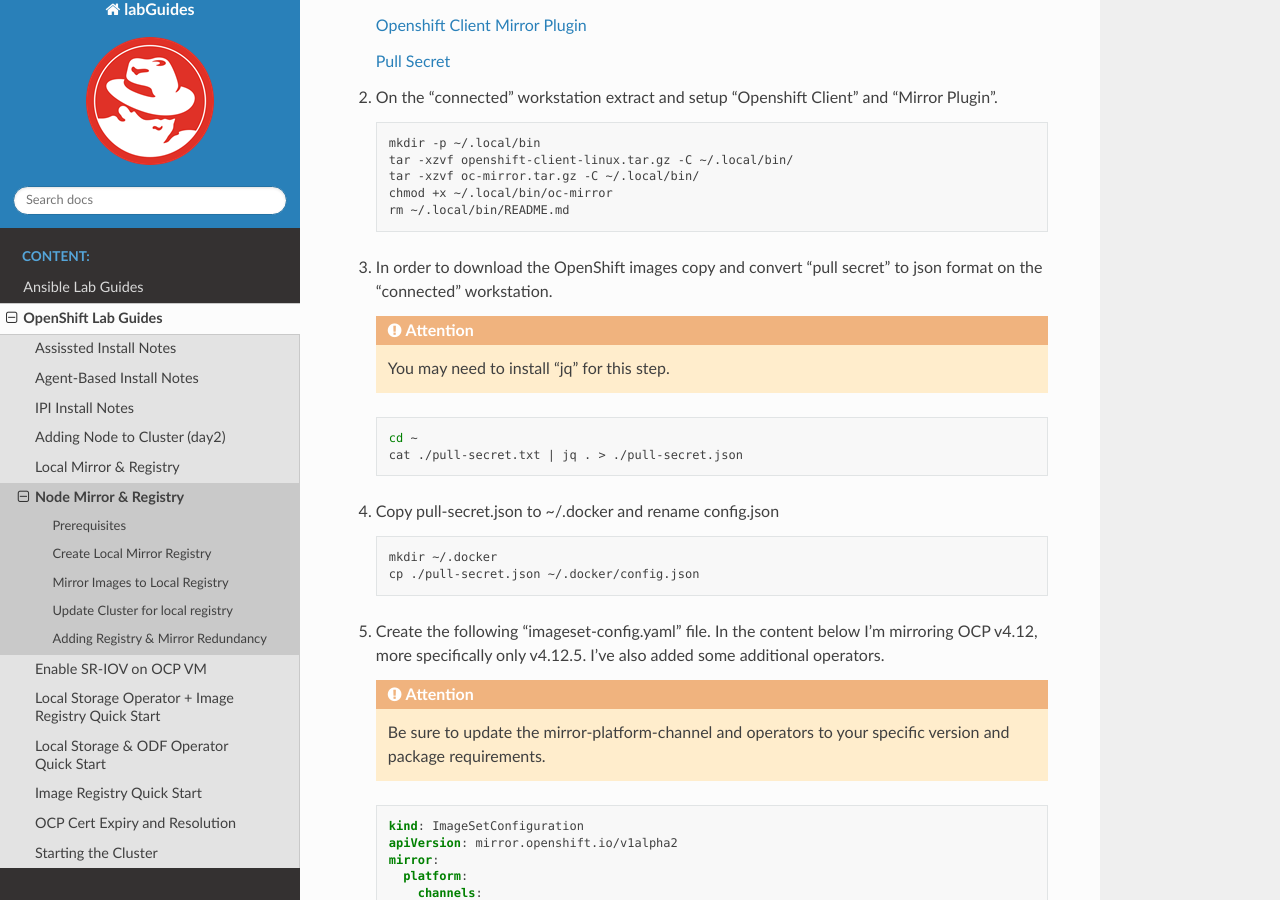
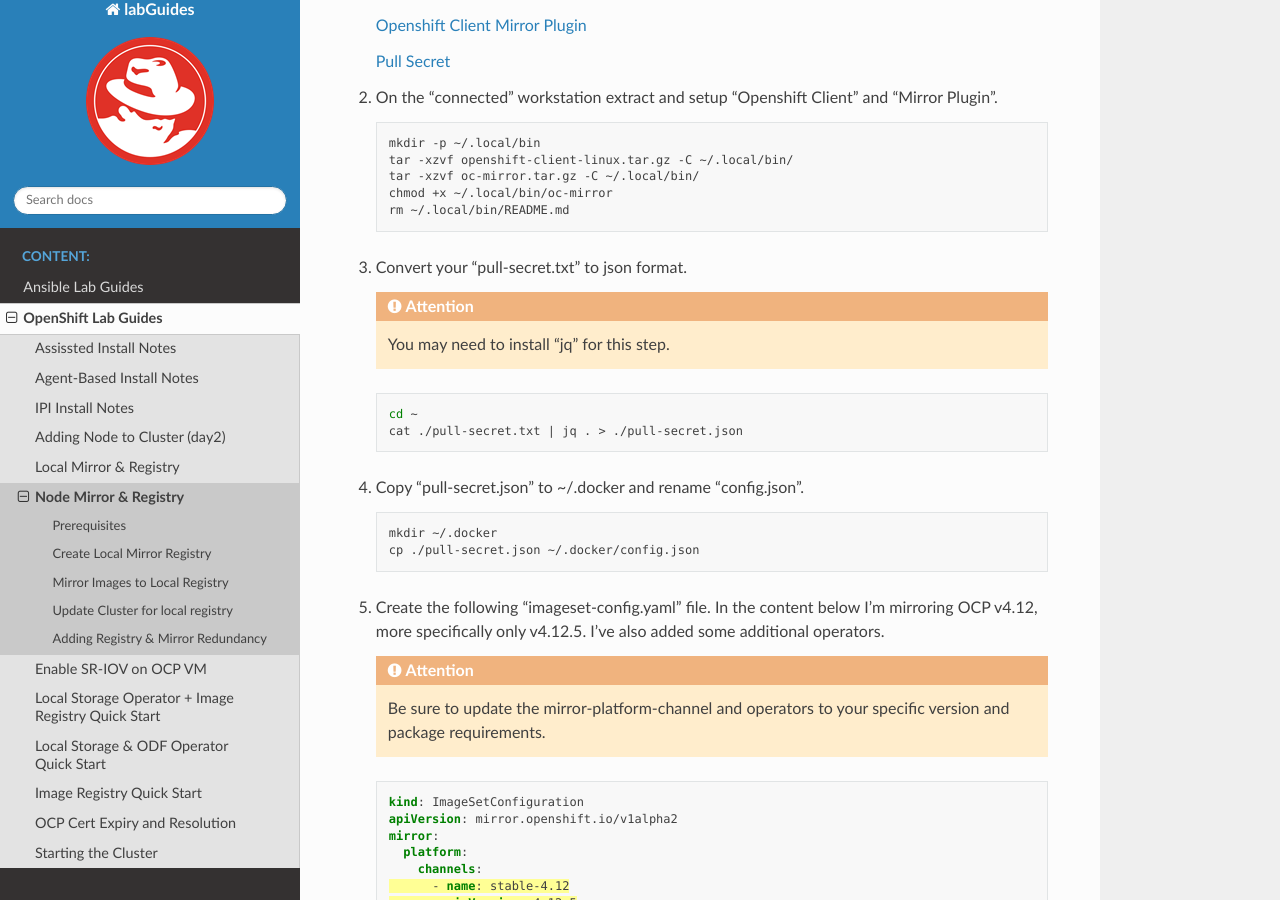
Before and after one commit to vtog/labGuides, a Sphinx documentation site: the page built from source/ocp/node-mirror-registry.rst, in a window 1280 px wide and 900 px high, scrolled down 531 px. Built offline with Sphinx 7.4.7 and the Read the Docs theme 2.0.0, drawn with Linux system fonts in a browser that asks for light colours; pages that are not in the unit, such as notebooks, are missing from menus.

Commit message:
node mirror step clearification

```diff
--- a/source/ocp/node-mirror-registry.rst
+++ b/source/ocp/node-mirror-registry.rst
@@ -32,8 +32,7 @@
       chmod +x ~/.local/bin/oc-mirror
       rm ~/.local/bin/README.md
 
-#. In order to download the OpenShift images copy and convert "pull secret" to
-   json format on the "connected" workstation.
+#. Convert your "pull-secret.txt" to json format.
 
    .. attention:: You may need to install "jq" for this step.
 
@@ -42,7 +41,7 @@
       cd ~
       cat ./pull-secret.txt | jq . > ./pull-secret.json
 
-#. Copy pull-secret.json to ~/.docker and rename config.json
+#. Copy "pull-secret.json" to ~/.docker and rename "config.json".
 
    .. code-block:: bash
 
```
